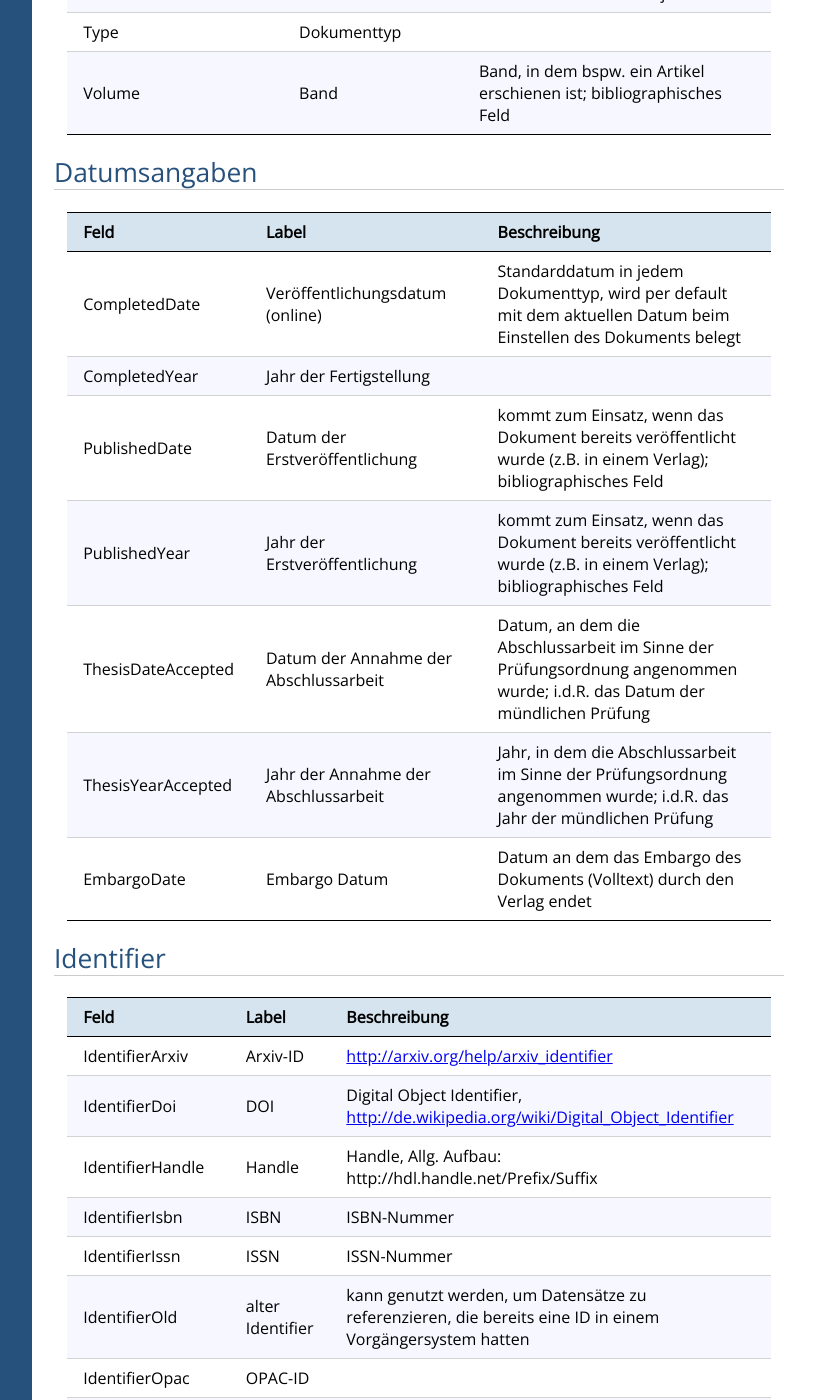
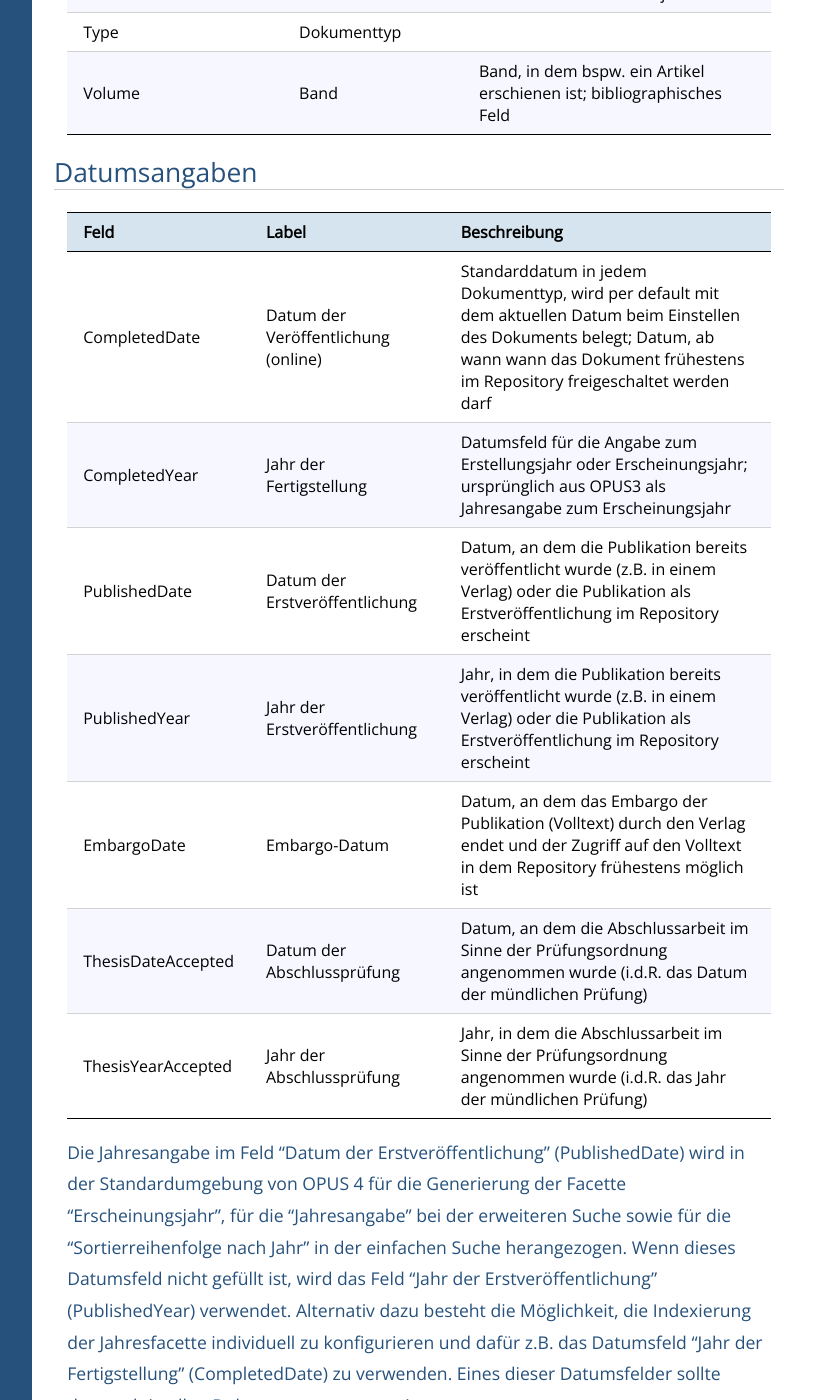
Before and after one commit to OPUS4/userdoc, a Jekyll site: the page built from reference/fields.md, in a window 1280 px wide and 1400 px high, scrolled down 1889 px. Shown: the whole window, without its empty margins (224-1039 px from the left). Built offline with Jekyll 4.4.1, drawn with Linux system fonts in a browser that asks for light colours; some of the changed text lies outside the part shown.

Commit message:
Aktualisierung Dokumentation der Datumsfelder

```diff
--- a/reference/fields.md
+++ b/reference/fields.md
@@ -45,13 +45,23 @@ den Labeln können die Feldbezeichnungen nicht geändert werden. Die Felder sind
 
 | Feld | Label | Beschreibung |
 |------+-----------------+--------------|
-| CompletedDate | Veröffentlichungsdatum (online) | Standarddatum in jedem Dokumenttyp, wird per default mit dem aktuellen Datum beim Einstellen des Dokuments belegt |
-| CompletedYear | Jahr der Fertigstellung | |
-| PublishedDate | Datum der Erstveröffentlichung | kommt zum Einsatz, wenn das Dokument bereits veröffentlicht wurde (z.B. in einem Verlag); bibliographisches Feld |
-| PublishedYear | Jahr der Erstveröffentlichung | kommt zum Einsatz, wenn das Dokument bereits veröffentlicht wurde (z.B. in einem Verlag); bibliographisches Feld |
-| ThesisDateAccepted | Datum der Annahme der Abschlussarbeit | Datum, an dem die Abschlussarbeit im Sinne der Prüfungsordnung angenommen wurde; i.d.R. das Datum der mündlichen Prüfung |
-| ThesisYearAccepted | Jahr der Annahme der Abschlussarbeit | Jahr, in dem die Abschlussarbeit im Sinne der Prüfungsordnung angenommen wurde; i.d.R. das Jahr der mündlichen Prüfung |
-| EmbargoDate| Embargo Datum | Datum an dem das Embargo des Dokuments (Volltext) durch den Verlag endet |
+| CompletedDate | Datum der Veröffentlichung (online) | Standarddatum in jedem Dokumenttyp, wird per default mit dem aktuellen Datum beim Einstellen des Dokuments belegt; Datum, ab wann wann das Dokument frühestens im Repository freigeschaltet werden darf |
+| CompletedYear | Jahr der Fertigstellung | Datumsfeld für die Angabe zum Erstellungsjahr oder Erscheinungsjahr; ursprünglich aus OPUS3 als Jahresangabe zum Erscheinungsjahr |
+| PublishedDate | Datum der Erstveröffentlichung | Datum, an dem die Publikation bereits veröffentlicht wurde (z.B. in einem Verlag) oder die Publikation als Erstveröffentlichung im Repository erscheint |
+| PublishedYear | Jahr der Erstveröffentlichung | Jahr, in dem die Publikation bereits veröffentlicht wurde (z.B. in einem Verlag) oder die Publikation als Erstveröffentlichung im Repository erscheint |
+| EmbargoDate| Embargo-Datum | Datum, an dem das Embargo der Publikation (Volltext) durch den Verlag endet und der Zugriff auf den Volltext in dem Repository frühestens möglich ist |
+| ThesisDateAccepted | Datum der Abschlussprüfung | Datum, an dem die Abschlussarbeit im Sinne der Prüfungsordnung angenommen wurde (i.d.R. das Datum der mündlichen Prüfung) |
+| ThesisYearAccepted | Jahr der Abschlussprüfung | Jahr, in dem die Abschlussarbeit im Sinne der Prüfungsordnung angenommen wurde (i.d.R. das Jahr der mündlichen Prüfung) |
+
+Die Jahresangabe im Feld "Datum der Erstveröffentlichung" (PublishedDate) wird in der Standardumgebung von OPUS 4 für die Generierung der Facette "Erscheinungsjahr",
+für die "Jahresangabe" bei der erweiteren Suche sowie für die "Sortierreihenfolge nach Jahr" in der einfachen Suche herangezogen. Wenn dieses Datumsfeld nicht gefüllt
+ist, wird das Feld "Jahr der Erstveröffentlichung" (PublishedYear) verwendet. Alternativ dazu besteht die Möglichkeit, die Indexierung der Jahresfacette individuell
+zu konfigurieren und dafür z.B. das Datumsfeld "Jahr der Fertigstellung"  (CompletedDate) zu verwenden. Eines dieser Datumsfelder sollte demnach in allen Dokumenten
+gesetzt sein.
+
+Für die Ablieferung von Abschlussarbeiten erwartet die DNB eine Angabe, an dem die Abschlussarbeit im Sinne der Prüfungsordnung angenommen wurde. Vorzugsweise wird hier
+das Datum im Feld "Datum der Abschlussprüfung" (ThesisDateAccepted) verwendet. Ist dieses nicht bekannt, wird auch das Jahr im Feld "Jahr der Abschlussprüfung"
+(ThesisYearAccepted) akzeptiert.
 
 ## Identifier
 
```
Also changed, not shown: admin/metadataform.md (+4 -5 lines), configext/searchengine.md (+1 -1 lines), configext/searchengine2.md (added, +24 -0 lines), img/admin/SC_Admin_Dokumente_Metadatenformular_Allgemeines.png, img/admin/SC_Admin_Dokumente_Metadatenformular_Allgemeines_Bearbeitungsmodus.png.
